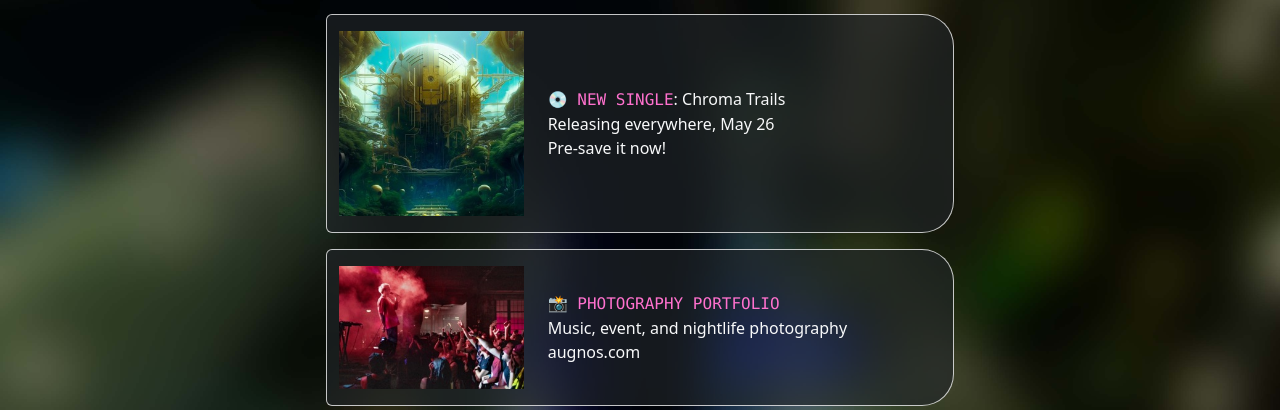
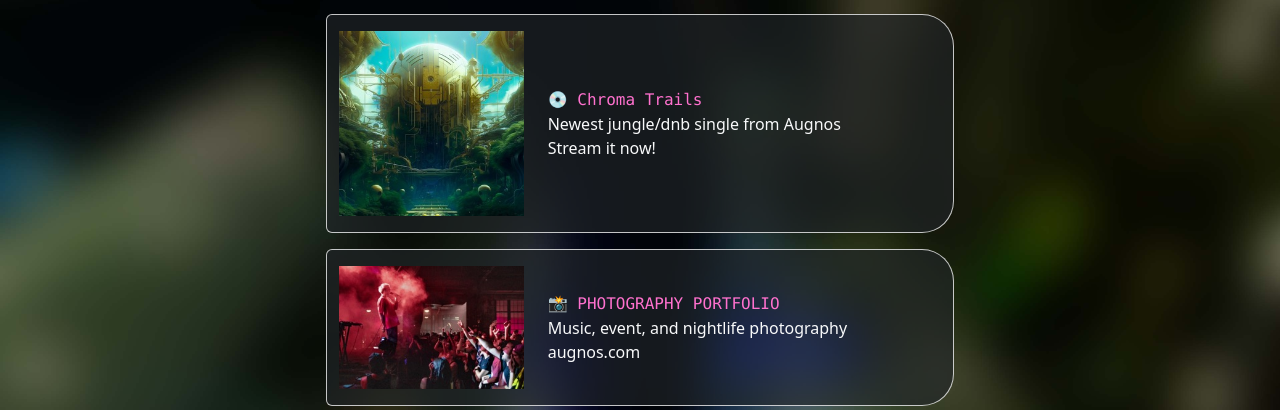
Before and after one commit to Augnos/augnos_linktree, a Flask app: page / in a window 1280 px wide. Shown: the part 220-630 px from the top of the page. Run offline with Flask 3, Linux system fonts and the light colour scheme.

Commit message:
updated link to single

```diff
--- a/flask_app/templates/_links.html
+++ b/flask_app/templates/_links.html
@@ -13,9 +13,9 @@
 
 <!-- Chroma Trials -->
 {{ macros.link(
-    "💿 NEW SINGLE", ": Chroma Trails",
-    "Releasing everywhere, May 26",
-    "Pre-save it now!",
+    "💿 Chroma Trails", "",
+    "Newest jungle/dnb single from Augnos",
+    "Stream it now!",
     "https://distrokid.com/hyperfollow/augnos/chroma-trails",
     "images/chroma_trails.jpg",
     "album art for chroma trails single"
```
